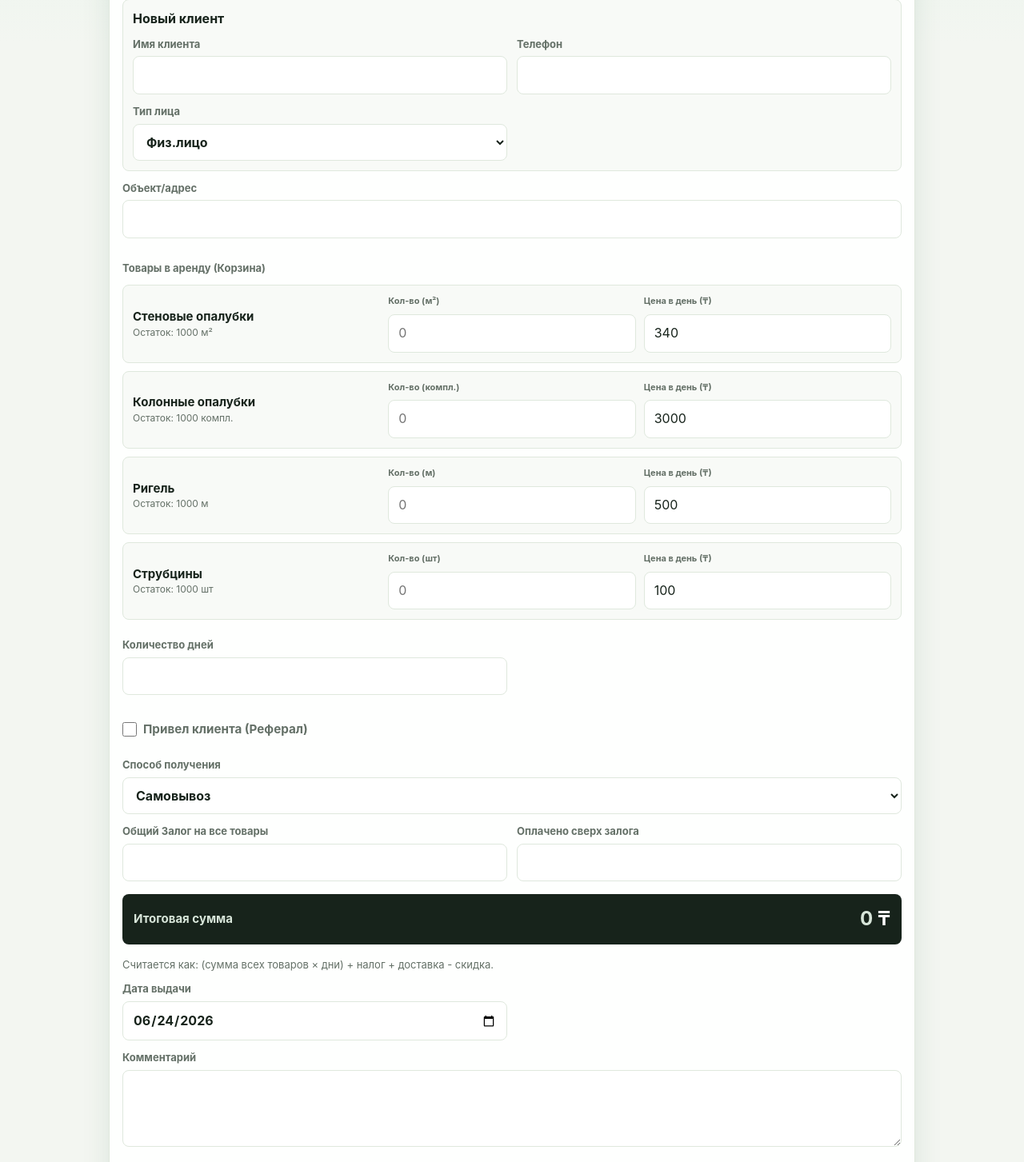
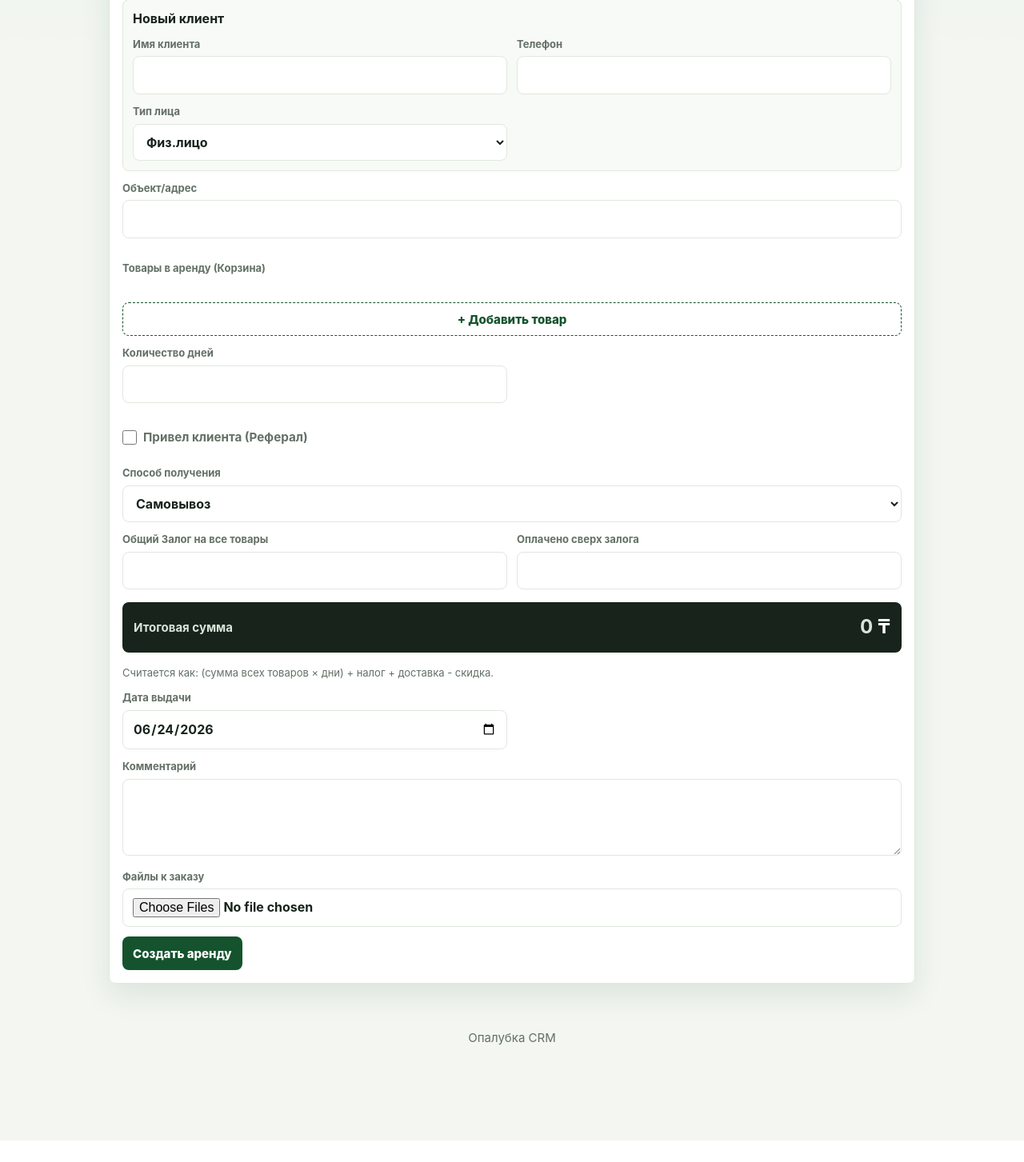
Before and after one commit to blvckmage/opalubka_new, a PHP site: page /index.php?page=order_create in a window 1280 px wide. Shown: the part 228-1681 px from the top of the page at 80% size. After the commit the page ends 1654 px from the top, so only its background shows below. Run offline with PHP 8.4, Linux system fonts and the light colour scheme; the visitor is signed in with stand-in values (Sample User, id 1); some libraries are stand-ins or nearby versions.

Commit message:
feat: dynamic inventory rows for new orders

```diff
--- a/pages/order_create.php
+++ b/pages/order_create.php
@@ -188,23 +188,11 @@ $clients = $db->query('SELECT * FROM clients')->fetchAll(PDO::FETCH_ASSOC);
         </label>
 
         <label class="full" style="margin-top: 1rem;">Товары в аренду (Корзина)</label>
-        <div class="full" style="display: flex; flex-direction: column; gap: 10px; margin-bottom: 10px;">
-            <?php foreach($inventory as $inv): ?>
-            <div style="display: flex; align-items: center; gap: 10px; padding: 12px; border: 1px solid var(--line); border-radius: var(--radius); background: var(--surface-soft); flex-wrap: wrap;">
-                <div style="flex: 1; min-width: 150px;">
-                    <strong style="display:block;"><?php echo htmlspecialchars($inv['type']); ?></strong>
-                    <div class="muted" style="font-size: 12px;">Остаток: <?php echo $inv['total_m2']; ?> <?php echo htmlspecialchars($inv['unit']); ?></div>
-                </div>
-                <div style="flex: 1; min-width: 100px;">
-                    <label style="font-size: 11px; margin-bottom: 2px;">Кол-во (<?php echo htmlspecialchars($inv['unit']); ?>)</label>
-                    <input type="number" name="items[<?php echo htmlspecialchars($inv['type']); ?>][m2]" min="0" placeholder="0" class="item-qty" style="min-height: 38px;">
-                </div>
-                <div style="flex: 1; min-width: 100px;">
-                    <label style="font-size: 11px; margin-bottom: 2px;">Цена в день (₸)</label>
-                    <input type="number" name="items[<?php echo htmlspecialchars($inv['type']); ?>][price]" min="0" value="<?php echo $inv['price']; ?>" class="item-price" style="min-height: 38px;">
-                </div>
-            </div>
-            <?php endforeach; ?>
+        <div id="itemsContainer" class="full" style="display: flex; flex-direction: column; gap: 10px; margin-bottom: 10px;">
+            <!-- Dynamic items will go here -->
+        </div>
+        <div class="full">
+            <button type="button" id="addItemBtn" class="badge" style="width: 100%; border: 1px dashed var(--accent); background: transparent; color: var(--accent);">+ Добавить товар</button>
         </div>
 
         <label>Количество дней
@@ -279,3 +267,74 @@ $clients = $db->query('SELECT * FROM clients')->fetchAll(PDO::FETCH_ASSOC);
         <div class="full"><button id="submitBtn">Создать аренду</button></div>
     </form>
 </div>
+
+<script>
+document.addEventListener('DOMContentLoaded', function() {
+    const inventory = <?php echo json_encode($inventory); ?>;
+    const container = document.getElementById('itemsContainer');
+    const addBtn = document.getElementById('addItemBtn');
+
+    function createItemRow() {
+        const row = document.createElement('div');
+        row.style = "display: flex; align-items: center; gap: 10px; padding: 12px; border: 1px solid var(--line); border-radius: var(--radius); background: var(--surface-soft); flex-wrap: wrap; position: relative;";
+
+        let options = '<option value="">-- Выберите товар --</option>';
+        inventory.forEach(inv => {
+            options += `<option value="${inv.type}" data-price="${inv.price}" data-unit="${inv.unit}" data-max="${inv.total_m2}">${inv.type} (Остаток: ${inv.total_m2} ${inv.unit})</option>`;
+        });
+
+        row.innerHTML = `
+            <div style="flex: 2; min-width: 150px;">
+                <label style="font-size: 11px; margin-bottom: 2px;">Товар</label>
+                <select class="item-select" required style="min-height: 38px; margin-top: 0; padding: 6px;">${options}</select>
+            </div>
+            <div style="flex: 1; min-width: 80px;">
+                <label style="font-size: 11px; margin-bottom: 2px;"><span class="unit-label">Кол-во</span></label>
+                <input type="number" class="item-qty" min="1" placeholder="0" required style="min-height: 38px; margin-top: 0; padding: 6px;">
+            </div>
+            <div style="flex: 1; min-width: 90px;">
+                <label style="font-size: 11px; margin-bottom: 2px;">Цена/день (₸)</label>
+                <input type="number" class="item-price" min="0" required style="min-height: 38px; margin-top: 0; padding: 6px;">
+            </div>
+            <button type="button" class="remove-btn" style="position: absolute; top: -10px; right: -10px; background: var(--danger); color: white; border: none; border-radius: 50%; width: 24px; height: 24px; cursor: pointer; font-size: 12px; padding: 0; line-height: 24px; text-align: center;">✕</button>
+        `;
+
+        container.appendChild(row);
+
+        const select = row.querySelector('.item-select');
+        const qty = row.querySelector('.item-qty');
+        const price = row.querySelector('.item-price');
+        const removeBtn = row.querySelector('.remove-btn');
+        const unitLabel = row.querySelector('.unit-label');
+
+        select.addEventListener('change', function() {
+            const opt = select.options[select.selectedIndex];
+            if (opt.value) {
+                qty.name = \`items[\${opt.value}][m2]\`;
+                price.name = \`items[\${opt.value}][price]\`;
+                price.value = opt.getAttribute('data-price');
+                qty.max = opt.getAttribute('data-max');
+                unitLabel.textContent = \`Кол-во (\${opt.getAttribute('data-unit')})\`;
+                if (window.calc) window.calc();
+            } else {
+                qty.removeAttribute('name');
+                price.removeAttribute('name');
+                price.value = '';
+                unitLabel.textContent = 'Кол-во';
+            }
+        });
+
+        qty.addEventListener('input', () => { if (window.calc) window.calc(); });
+        price.addEventListener('input', () => { if (window.calc) window.calc(); });
+        removeBtn.addEventListener('click', () => {
+            row.remove();
+            if (window.calc) window.calc();
+        });
+    }
+
+    if (addBtn) {
+        addBtn.addEventListener('click', createItemRow);
+        createItemRow(); // Create first row by default
+    }
+});
+</script>
```
